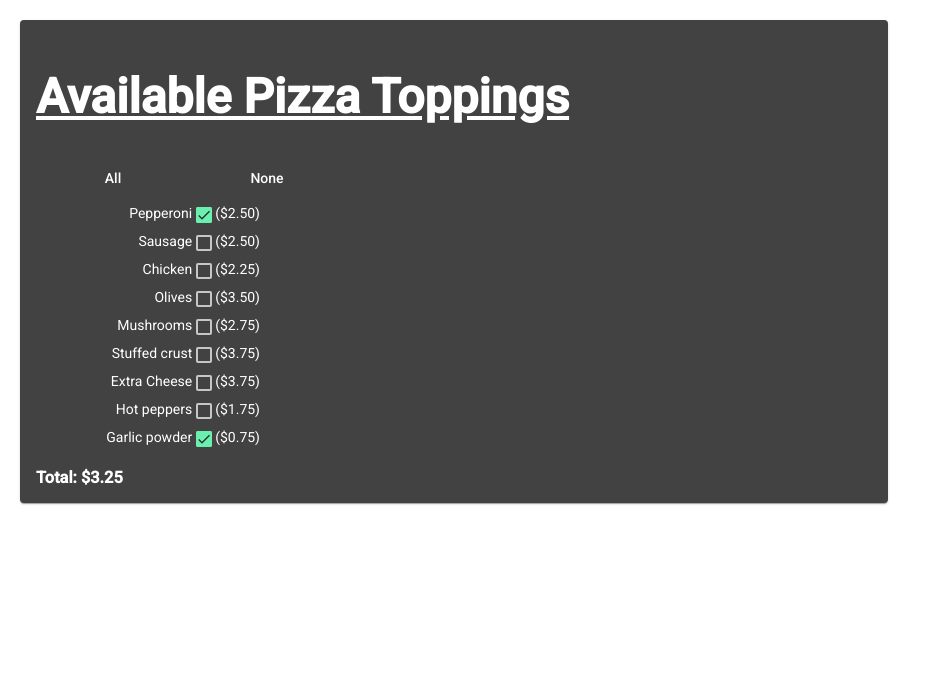
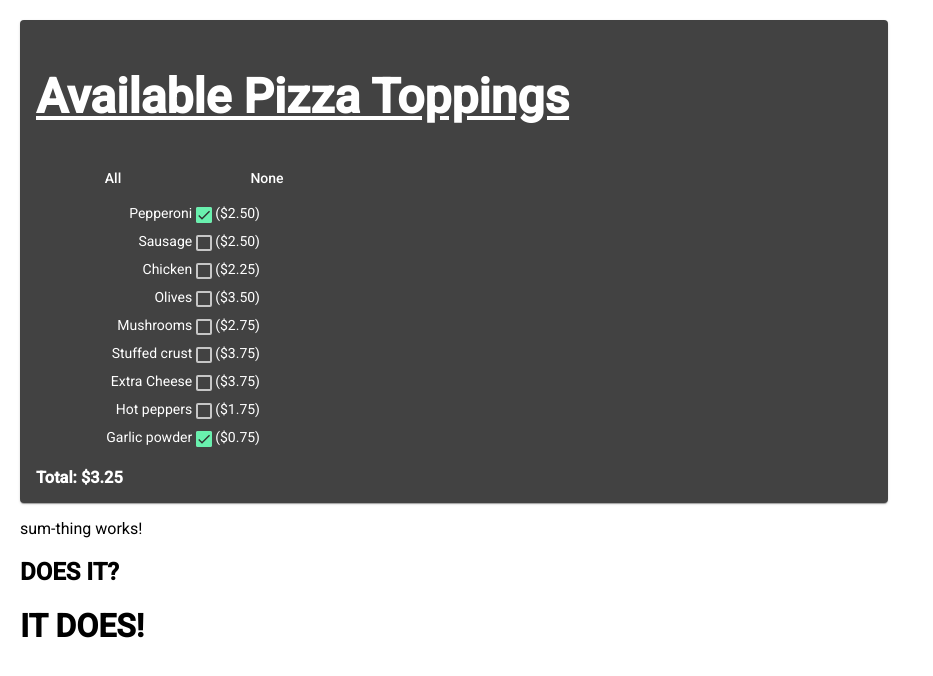
Before and after one commit to 2019-fall-jsf-th/components, an Angular app: page / in a window 1280 px wide. Shown: the top 676 px of the page, without its empty margins (0-933 px from the left). Built offline with nearby package versions, Linux system fonts and the light colour scheme.

Commit message:
Create component sum-thing

```diff
--- a/package.json
+++ b/package.json
@@ -22,7 +22,7 @@
     "@angular/platform-browser-dynamic": "^8.2.11",
     "@angular/router": "^8.2.11",
     "hammerjs": "^2.0.8",
-    "rxjs": "~6.4.0",
+    "rxjs": "~6.5.3",
     "tslib": "^1.10.0",
     "zone.js": "~0.9.1"
   },
--- a/src/app/app.component.html
+++ b/src/app/app.component.html
@@ -3,3 +3,4 @@
 <app-pizza-topping></app-pizza-topping
 additional components use separately-managed data
 -->
+<app-sum-thing></app-sum-thing>
--- a/src/app/app.module.ts
+++ b/src/app/app.module.ts
@@ -8,11 +8,13 @@ import { BrowserAnimationsModule } from '@angular/platform-browser/animations';
 import { MatCheckboxModule } from '@angular/material/checkbox';
 import { MatCardModule } from '@angular/material/card';
 import { MatButtonModule } from '@angular/material/button';
+import { SumThingComponent } from './sum-thing/sum-thing.component';
 
 @NgModule({
   declarations: [
     AppComponent,
-    PizzaToppingComponent
+    PizzaToppingComponent,
+    SumThingComponent
   ],
   imports: [
     BrowserModule,
--- /dev/null
+++ b/src/app/sum-thing/sum-thing.component.html
@@ -0,0 +1,4 @@
+<p>sum-thing works!</p>
+
+<h2>DOES IT?</h2>
+<h1>IT DOES!</h1>
--- /dev/null
+++ b/src/app/sum-thing/sum-thing.component.ts
@@ -0,0 +1,15 @@
+import { Component, OnInit } from '@angular/core';
+
+@Component({
+  selector: 'app-sum-thing',
+  templateUrl: './sum-thing.component.html',
+  styleUrls: ['./sum-thing.component.css']
+})
+export class SumThingComponent implements OnInit {
+
+  constructor() { }
+
+  ngOnInit() {
+  }
+
+}
```
Also changed, not shown: src/app/sum-thing/sum-thing.component.css (added), 2 other files (tests, documents, lock files or other folders).
